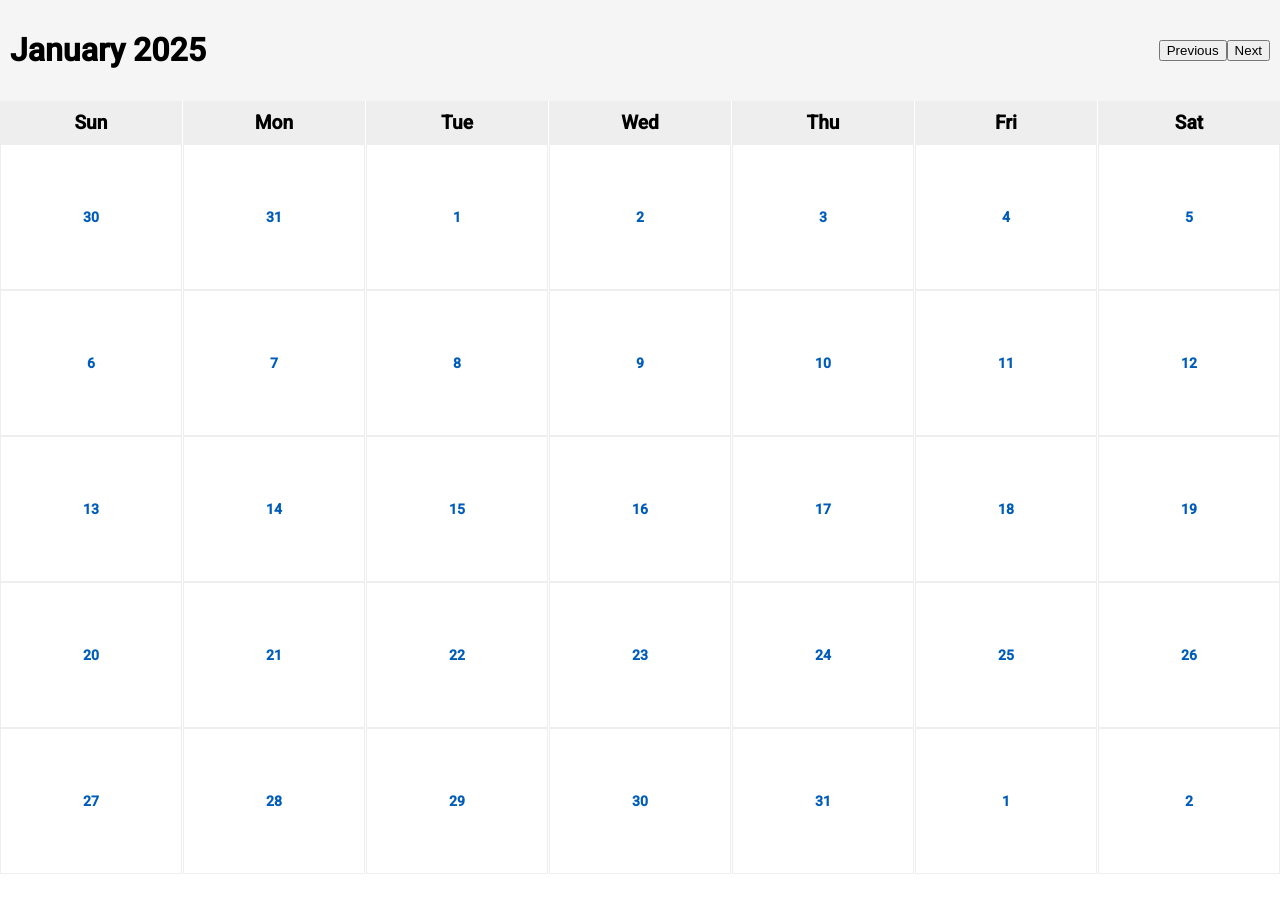
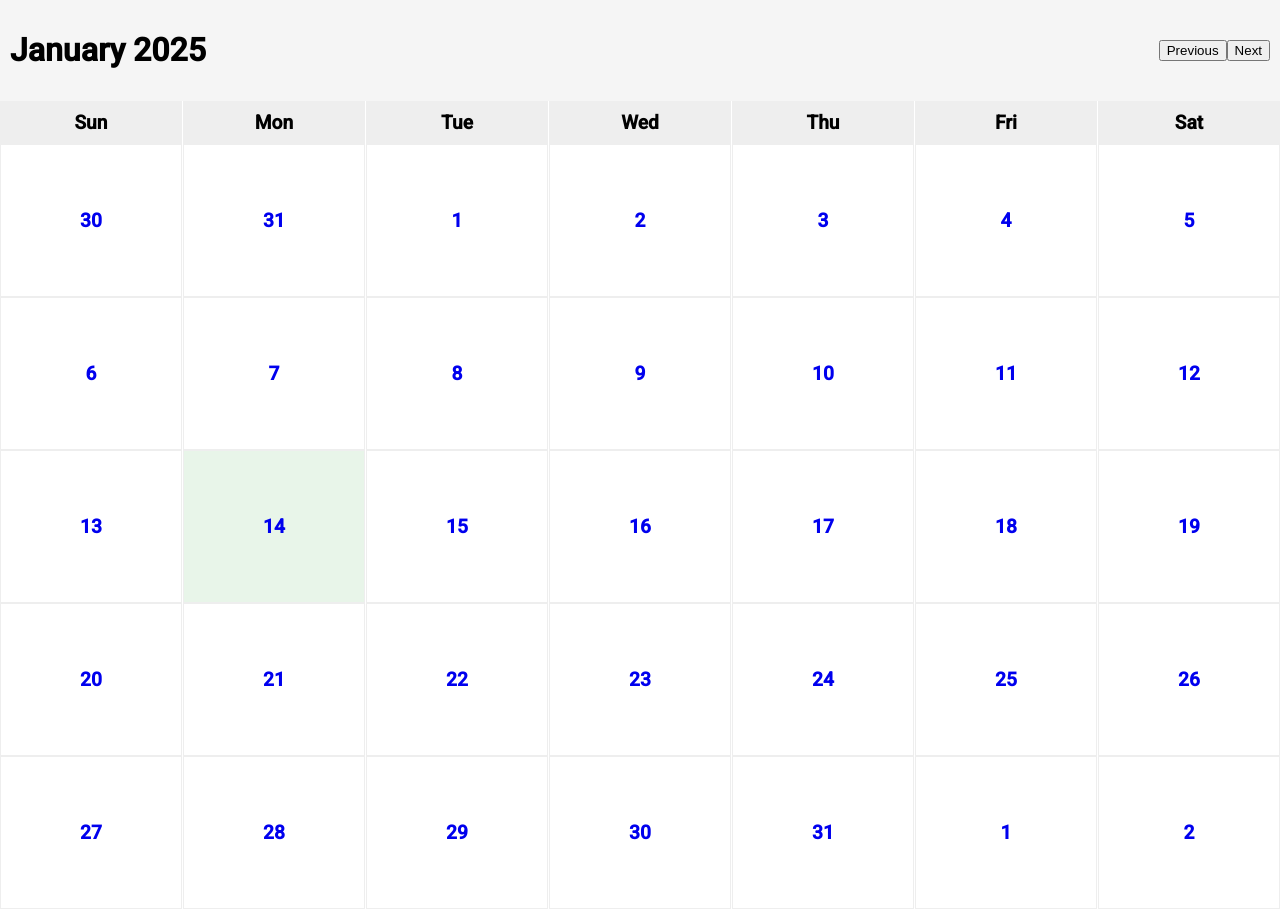
Before and after one commit to sadrzadehsina/angular-calendar, an Angular app: page / in a window 1280 px wide. Before the commit the page ends 874 px from the top, so only its background shows below. Built offline with nearby package versions, Linux system fonts and the light colour scheme.

Commit message:
✨ Integrate app header into calendar

```diff
--- a/src/app/calendar/calendar.component.css
+++ b/src/app/calendar/calendar.component.css
@@ -3,13 +3,6 @@
   flex-direction: column;
 }
 
-.calendar__header {
-  display: flex;
-  justify-content: space-between;
-  align-items: center;
-  padding: 10px;
-  background-color: #f5f5f5;
-}
 
 .calendar__body {
   display: flex;
@@ -36,8 +29,16 @@
   display: flex;
   justify-content: center;
   align-items: center;
+  border: 1px solid #eee;
   background-color: #fff;
-  border: 1px solid #eee;
+
+  &:hover {
+    background-color: #f5f5f5;
+  }
+
+  &.today {
+    background-color: #e8f5e9;
+  }
 }
 
 .calendar__body__days__day__button {
@@ -45,7 +46,8 @@
   justify-content: center;
   align-items: center;
   width: 100%;
-  height: 100%;
   cursor: pointer;
   padding: 4rem 2rem;
+  text-decoration: none;
+  font-size: 1.2rem;
 }
--- a/src/app/calendar/calendar.component.html
+++ b/src/app/calendar/calendar.component.html
@@ -1,14 +1,9 @@
 <main class="main">
   <div class="calendar">
-    <div class="calendar__header">
-      <div class="calendar__header__title">
-        <h1>January 2025</h1>
-      </div>
-      <div class="calendar__header__buttons">
-        <button class="btn btn--primary">Previous</button>
-        <button class="btn btn--primary">Next</button>
-      </div>
-    </div>
+    <app-header title="January 2025">
+      <button class="btn btn--primary">Previous</button>
+      <button class="btn btn--primary">Next</button>
+    </app-header>
     <div class="calendar__body">
       <div class="calendar__body__days">
         <div class="calendar__body__days__day__title">Sun</div>
@@ -22,10 +17,13 @@
       @for (row of calendarDays | chunk : 7; track $index) {
       <div class="calendar__body__days">
         @for (day of row; track $index) {
-        <div class="calendar__body__days__day">
-          <button mat-button class="calendar__body__days__day__button">
+        <div class="calendar__body__days__day" [class.today]="day!.isToday">
+          <a
+            class="calendar__body__days__day__button"
+            routerLink="/create-appointment"
+          >
             <strong>{{ day!.date.getDate() }}</strong>
-          </button>
+          </a>
         </div>
         }
       </div>
--- a/src/app/calendar/calendar.component.ts
+++ b/src/app/calendar/calendar.component.ts
@@ -1,13 +1,14 @@
 import { Component, OnInit } from '@angular/core';
-import {MatButtonModule} from '@angular/material/button';
 import { CalendarDay } from './calendar-day.class';
 import { ChunkPipe } from '../pipes/chunk-pipe';
+import { RouterLink } from '@angular/router';
+import { AppHeader } from '../components/app-header/app-header.component';
 
 @Component({
   selector: 'calendar',
   templateUrl: './calendar.component.html',
   styleUrl: './calendar.component.css',
-  imports: [ChunkPipe, MatButtonModule],
+  imports: [ChunkPipe, RouterLink, AppHeader],
 })
 export class Calendar implements OnInit {
   public calendarDays: CalendarDay[] = [];
--- /dev/null
+++ b/src/app/components/app-header/app-header.component.css
@@ -0,0 +1,13 @@
+.calendar__header {
+  display: flex;
+  justify-content: space-between;
+  align-items: center;
+  padding: 10px;
+  background-color: #f5f5f5;
+}
+
+.calendar__header__title {
+}
+
+.calendar__header__actions {
+}
--- /dev/null
+++ b/src/app/components/app-header/app-header.component.html
@@ -0,0 +1,8 @@
+<div class="calendar__header">
+  <div class="calendar__header__title">
+    <h1>{{ title }}</h1>
+  </div>
+  <div class="calendar__header__actions">
+    <ng-content></ng-content>
+  </div>
+</div>
```
Also changed, not shown: src/app/components/app-header/app-header.component.ts (added, +12 -0 lines).
